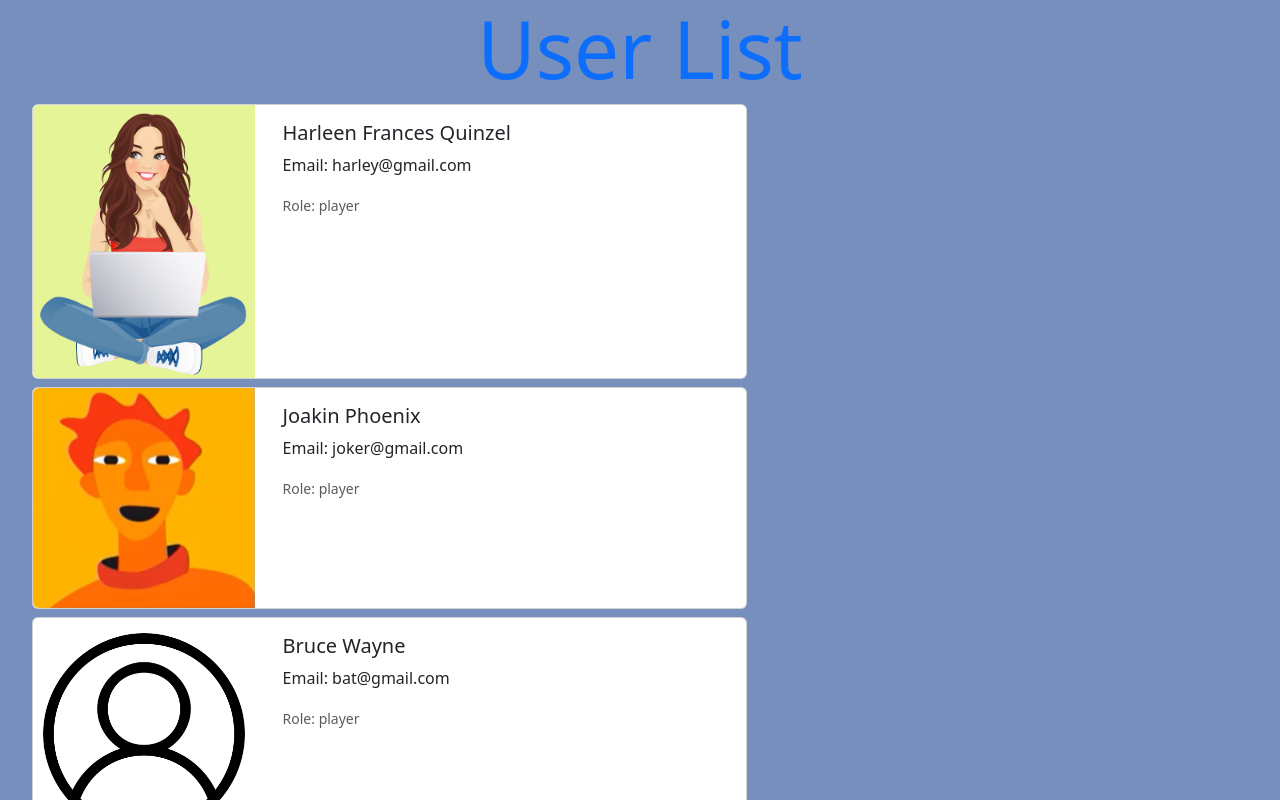
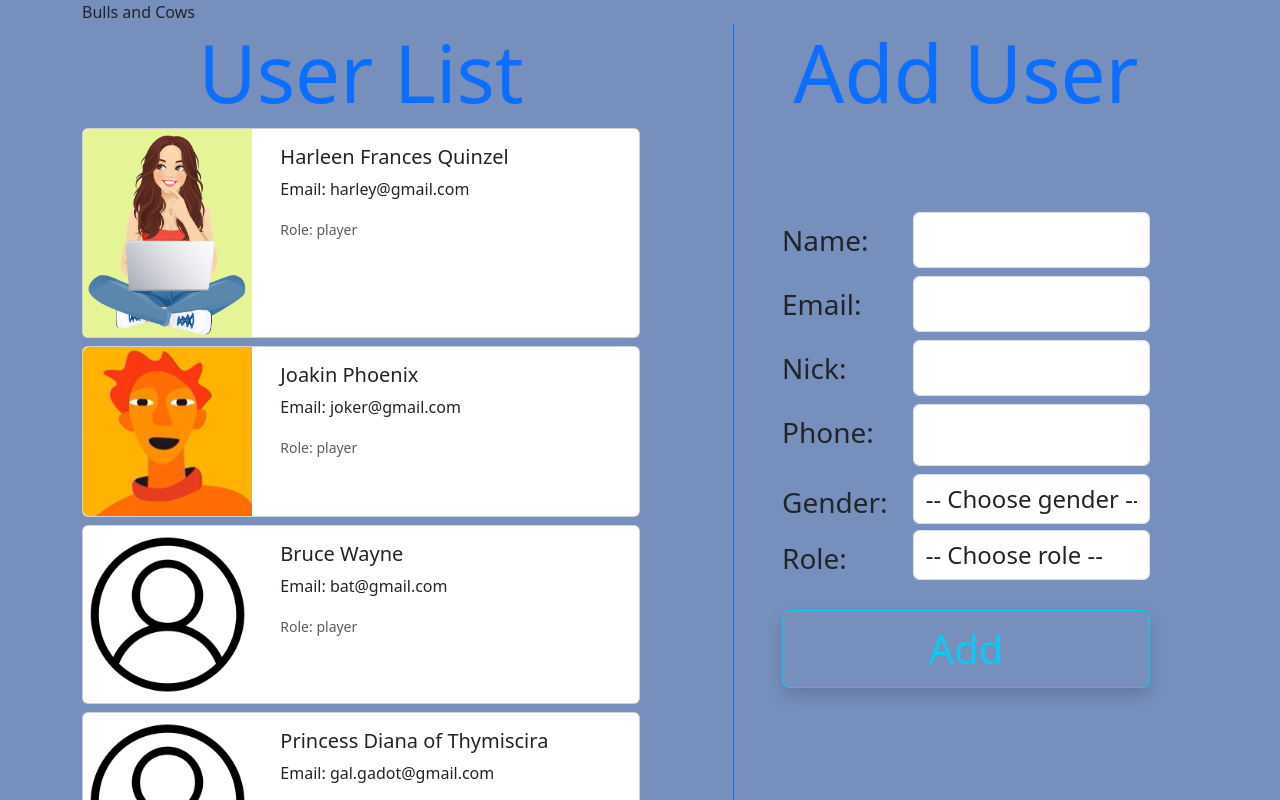
Before and after one commit to fullstack-Ashquelon-Carmiel-2024/Web-2024-07-03-React-recursion-classes, a React (Create React App) app in the folder react/bulls-and-cows/: page / in a window 1280 px wide. Shown: the top 800 px of the page. Built offline with nearby package versions, Linux system fonts and the light colour scheme.

Commit message:
Continue bulls-and-cows (react): composition, Bootstrap, Font Awesome

```diff
--- a/react/bulls-and-cows/src/App.jsx
+++ b/react/bulls-and-cows/src/App.jsx
@@ -1,5 +1,6 @@
 import { useState } from 'react';
 
+import AddUser from './components/addUser/AddUser';
 import Header from './components/header/Header';
 import UserList from './components/userList/UserList';
 
@@ -20,9 +21,19 @@ function App() {
       ]);
 
   return (
-    <div className="App">
-      <Header title='User List' />
-      <UserList users={users} />
+    <div className="App container pb-5">
+      <div className="appTitle">Bulls and Cows</div>
+      <div className="row gx-0 gy-3">
+
+        <UserList users={users}>
+          <Header title='User List' />
+        </UserList>
+
+        <AddUser>
+          <Header title='Add User' />
+        </AddUser>
+
+      </div>
     </div>
   );
 }
--- a/react/bulls-and-cows/src/components/addUser/AddUser.jsx
+++ b/react/bulls-and-cows/src/components/addUser/AddUser.jsx
@@ -1,9 +1,11 @@
 import './AddUser.scss';
 
-export default function AddUser() {
+export default function AddUser({children}) {
 
     return (
-      <div className="col-12 col-sm-6 col-md-5 border-start border-start-1 border-primary px-5 addUser order-0 order-sm-1">
+      <div className="col-12 col-sm-6 col-md-5 col-lg-5 offset-lg-1 border-start border-start-1 border-primary px-5 addUser order-0 order-sm-1">
+
+        {children}
 
           {/* noValidate - removes original HTML validation,
               pay attention that here in React it is written noValidate
--- a/react/bulls-and-cows/src/components/userList/UserList.jsx
+++ b/react/bulls-and-cows/src/components/userList/UserList.jsx
@@ -1,12 +1,13 @@
 import './UserList.scss';
 import UserCard from '../userCard/UserCard';
 
-export default function UserList({users}) {
+export default function UserList({users, children}) {
   return (
     // col-12 - 12 columns for the narowest screen (xs - extra small)
     // col-sm-6 - starting from the small screen - take the half of bootstrap
-    <div className="col-12 col-sm-6 col-md-7">
-        <ul>
+    <div className="col-12 col-sm-6 col-md-7 col-lg-6 order-1 order-sm-0">
+        {children}
+        <ul className="p-0">
 {/* MISSION: create expression that if there are some users,
 creates "map" of <UserCard user={user} /> for each user,
 and if not, shows
```
Also changed, not shown: react/bulls-and-cows/for-bulls-and-cows.txt, 1 other file (tests, documents, lock files or other folders).
